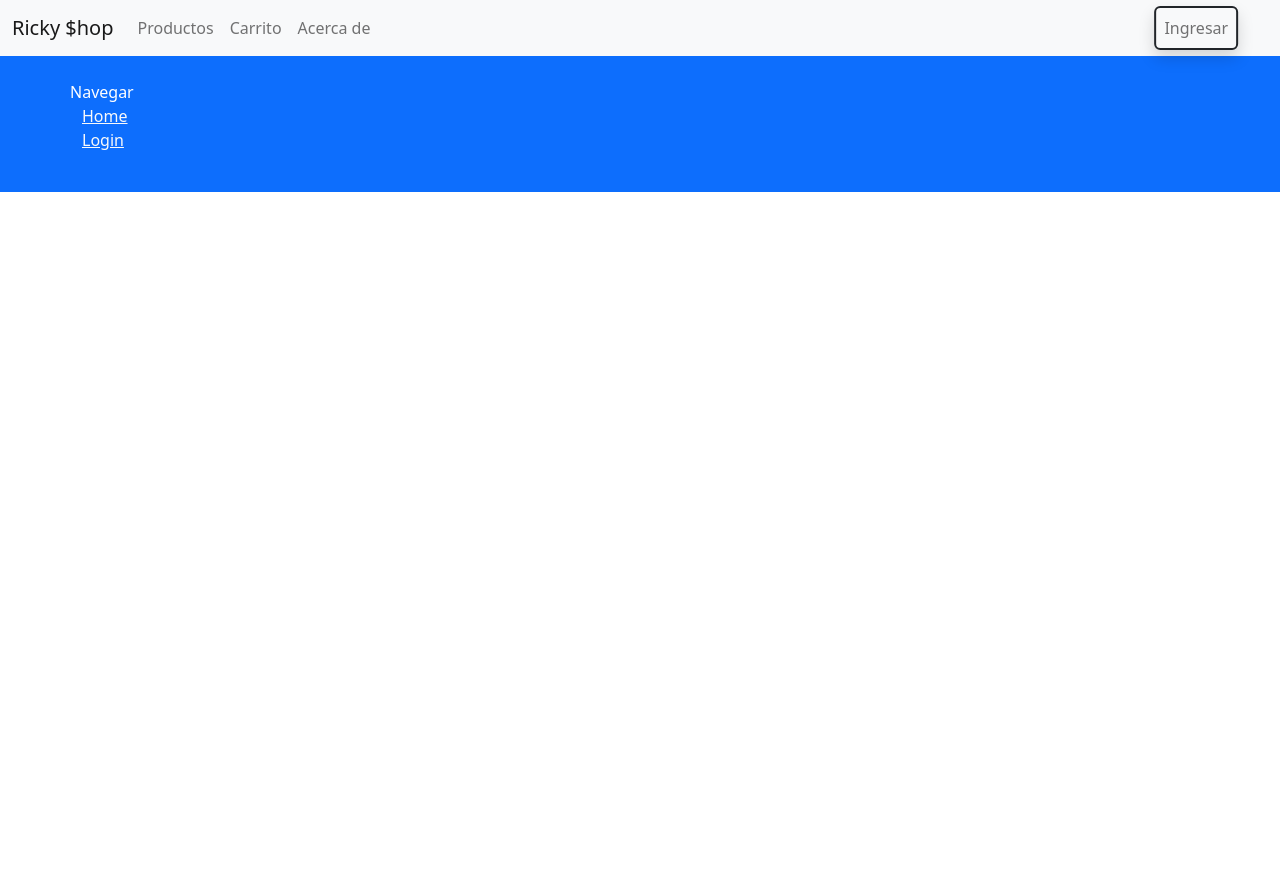
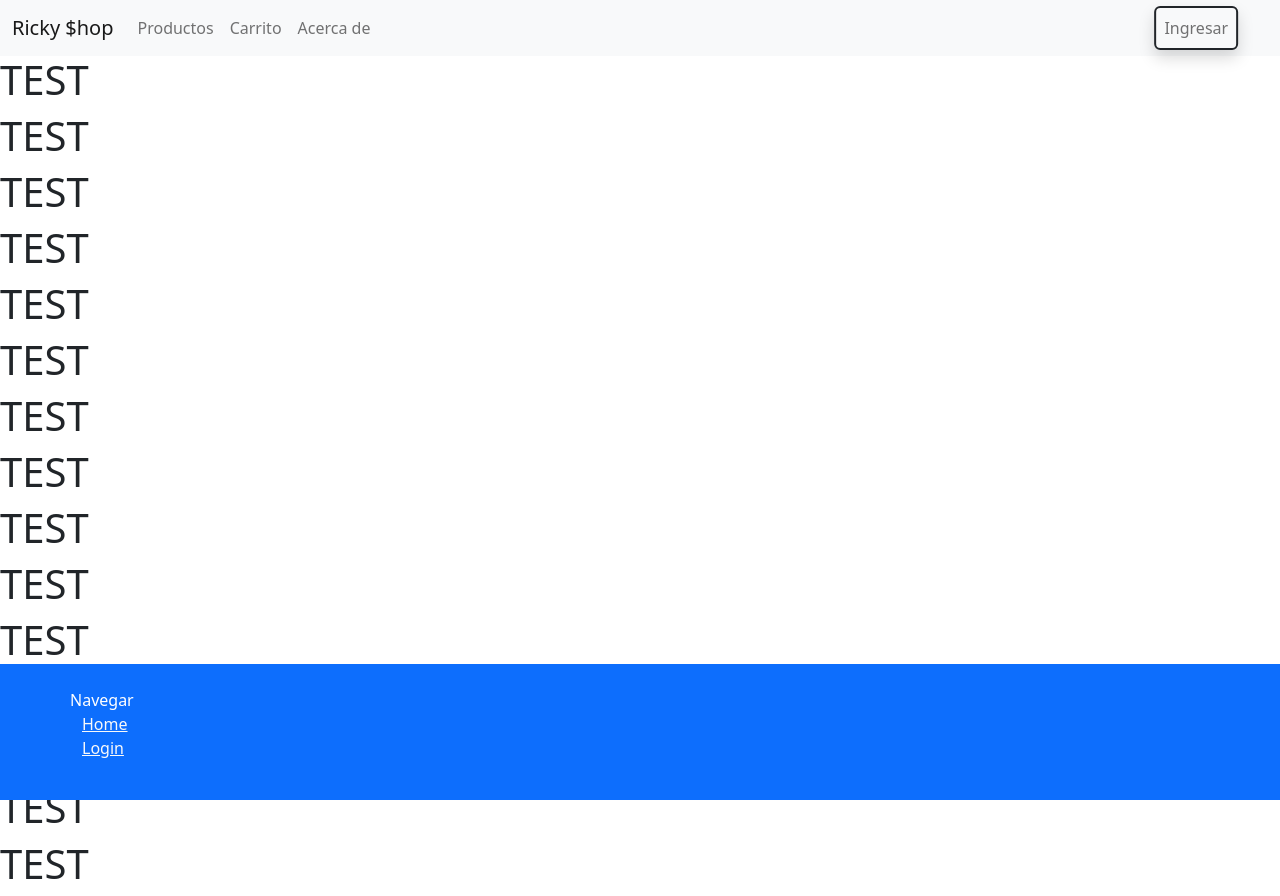
Before and after one commit to arielAayala/E-commerce, a React (Create React App) app: page /info in a window 1280 px wide. Before the commit the page ends 800 px from the top, so only its background shows below. Built offline with nearby package versions, Linux system fonts and the light colour scheme; no server answers.

Commit message:
Footer (cambios) + info

```diff
--- a/src/components/footer.jsx
+++ b/src/components/footer.jsx
@@ -1,9 +1,10 @@
 import React from "react";
 import { Link } from "react-router-dom";
-export default function Footer (){
+
+export default function Footer() {
     return (
         <div>
-        <footer className="text white py-4 bg-primary">
+            <footer className="text white py-4 bg-primary fixed-bottom">
                 <div className="container">
                     <nav className="row text-bg-primary ">
                         Navegar
@@ -13,11 +14,7 @@ export default function Footer (){
                         <ul className="col-12 col-md-3 list-unstyled">
                             <a href="/login" className="link-light">Login</a>
                         </ul>
-
-
                     </nav>
-
-
                 </div>
             </footer>
         </div>
--- /dev/null
+++ b/src/components/info.jsx
@@ -0,0 +1,23 @@
+import React from "react";
+
+export default function Info (){
+    return(
+    <div>
+        <h1>TEST</h1>
+        <h1>TEST</h1>
+        <h1>TEST</h1>
+        <h1>TEST</h1>
+        <h1>TEST</h1>
+        <h1>TEST</h1>
+        <h1>TEST</h1>
+        <h1>TEST</h1>
+        <h1>TEST</h1>
+        <h1>TEST</h1>
+        <h1>TEST</h1>
+        <h1>TEST</h1>
+        <h1>TEST</h1>
+        <h1>TEST</h1>
+        <h1>TEST</h1>
+    </div>
+    )
+}
--- a/src/routes/App.js
+++ b/src/routes/App.js
@@ -10,6 +10,7 @@ import Cart from "../containers/Cart";
 import ProtectedRoute from "../containers/protectedRoute";
 import Header from "../components/header";
 import Footer from "../components/footer";
+import Info from "../components/info"
 
 export default function App() {
   return (
@@ -21,7 +22,7 @@ export default function App() {
             <Route exact path="/register" element={<Register/>}/>
             <Route exact path="/admin" element={ <ProductsProvider><Admin/></ProductsProvider>} />
             <Route exact path="/products" element={<ProductsProvider><Products></Products></ProductsProvider>}/>
-            <Route exact path="/cart" element={ <ProtectedRoute><Cart></Cart></ProtectedRoute> } />
+            <Route exact path="/info" element={ <Info/> } />
           </Routes>
           <Footer></Footer>
       </AuthProvider>
```
Lines whose indentation alone changed are shown as unchanged.
